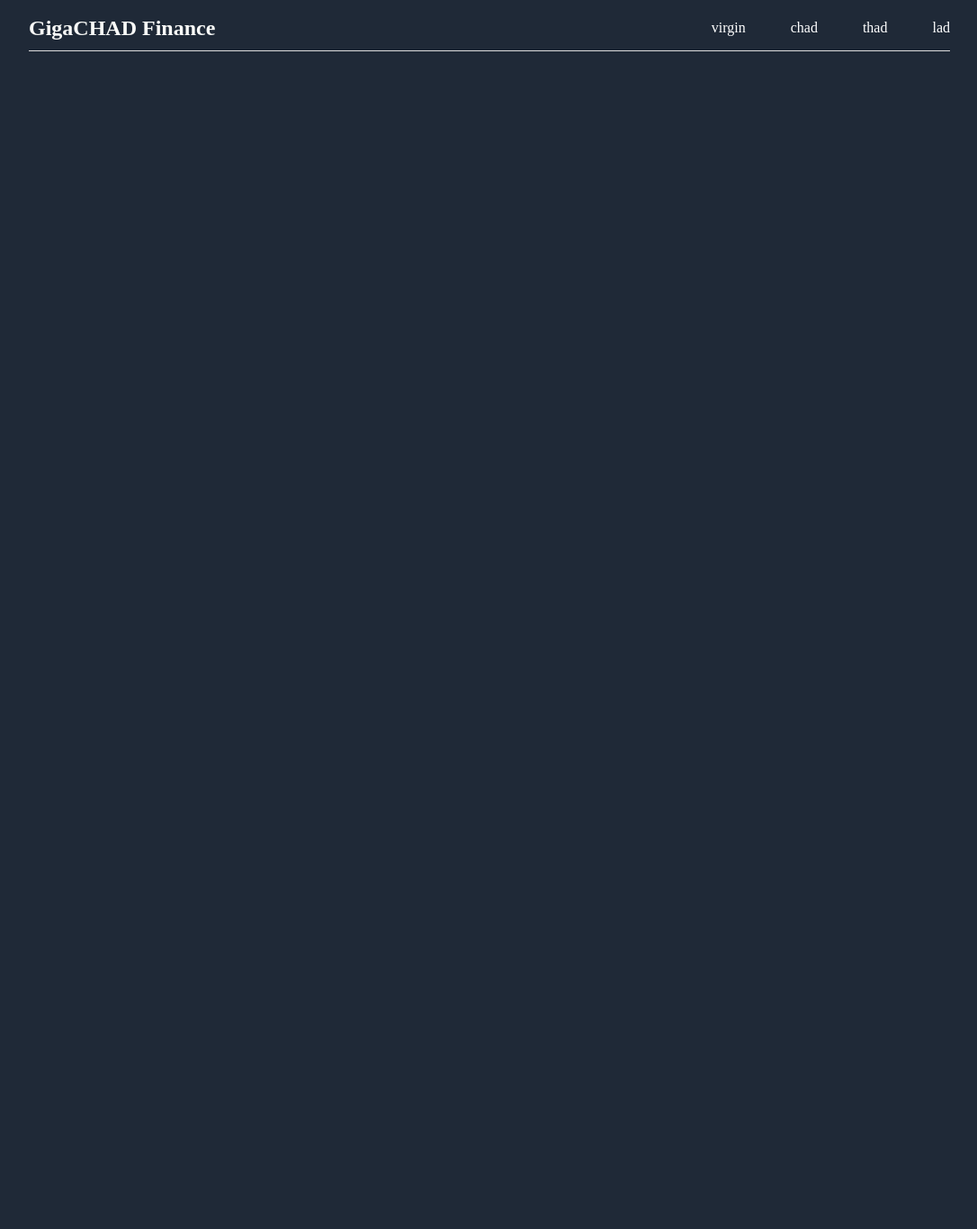
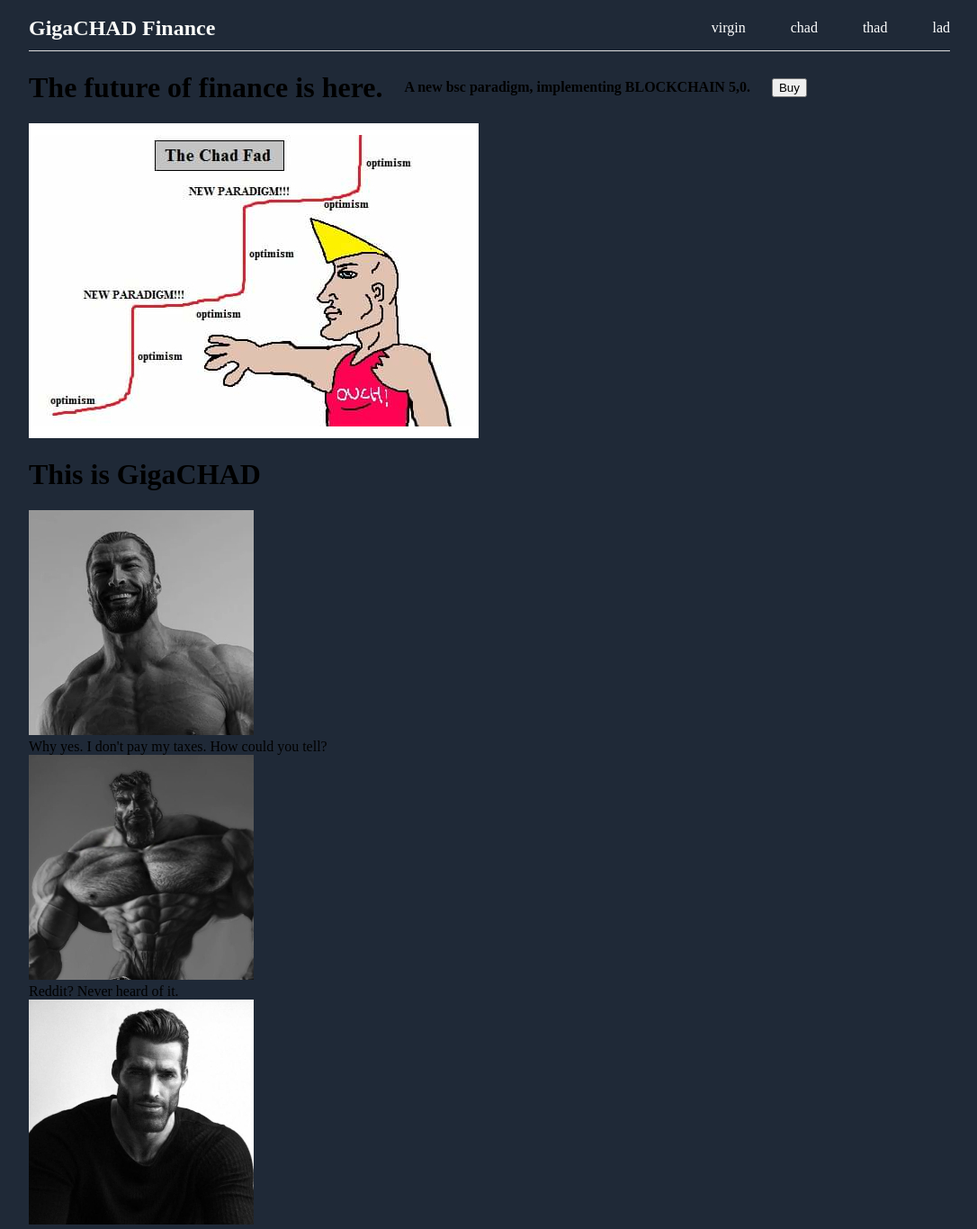
Before and after one commit to lucastkacz/landing-page, a plain HTML site: page index.html in a window 1280 px wide. Shown: the top 1366 px of the page at 90% size, without its empty margins (96-1182 px from the left). Before the commit the page ends 800 px from the top, so only its background shows below. Drawn offline with Linux system fonts and the light colour scheme.

Commit message:
Modified index and added images

```diff
--- a/index.html
+++ b/index.html
@@ -19,4 +19,52 @@
             <li><a href="./sites/lad.html">lad</a></li>
         </ul>
     </div>
+
+    <div class="section-1">
+        <div class="left">
+            <h1>
+                The future of finance is here.
+            </h1>
+            <b>
+                A new bsc paradigm, implementing BLOCKCHAIN 5,0.
+            </b>
+            <div class="button">
+                <button>Buy</button>
+            </div>
+        </div>
+        <div class="right">
+            <img src="./img/chad_fad.jpg" alt="chad_fad">
+        </div>
+        <div class="main-image">
+
+        </div>
+    </div>
+
+    <div class="section-2">
+        <div>
+            <h1>This is GigaCHAD</h1>
+        </div>
+        <div class="info">
+            <img src="./img/giga_chad_1.jpg" alt="giga_chad_1">
+            <div class="text">Why yes. I don't pay my taxes. How could you tell?</div>
+        </div>
+        <div class="info">
+            <img src="./img/giga_chad_2.jpg" alt="giga_chad_2">
+            <div class="text">Reddit? Never heard of it.</div>
+        </div>
+        <div class="info">
+            <img src="./img/giga_chad_3.jpg" alt="giga_chad_3">
+            <div class="text">Queen sacs everytime.</div>
+        </div>
+        <div class="info">
+            <img src="./img/giga_chad_4.jpg" alt="giga_chad_4">
+            <div class="text">Unvaxxed.</div>
+        </div>
+    </div>
+    <div class="section-3">
+
+    </div>
+    <div class="footer">
+
+    </div>
 </body>
```
Also changed, not shown: img/chad_fad.jpg (added), img/giga_chad_1.jpg (added), img/giga_chad_2.jpg (added), img/giga_chad_3.jpg (added), img/giga_chad_4.jpg (added), 1 other file.
